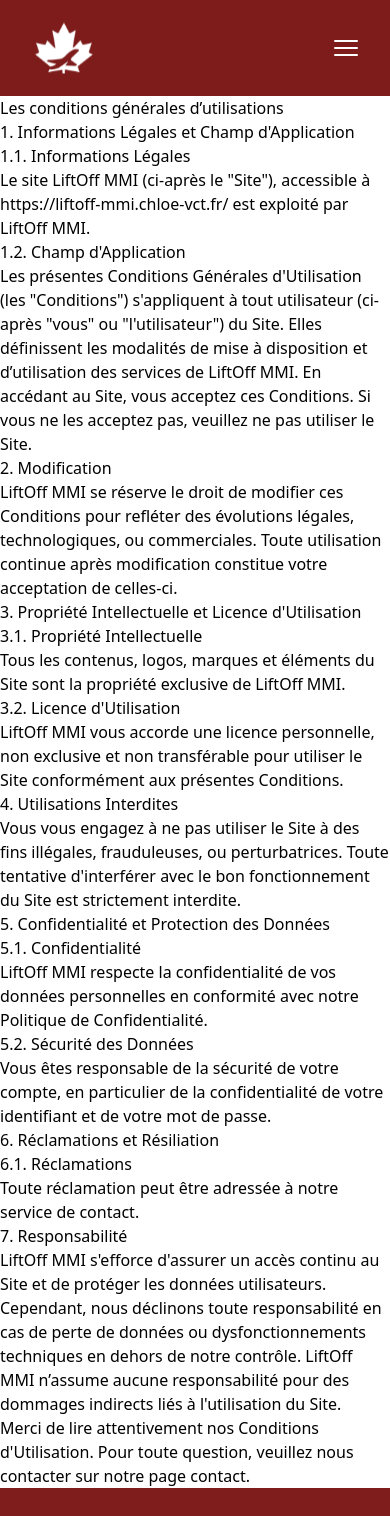
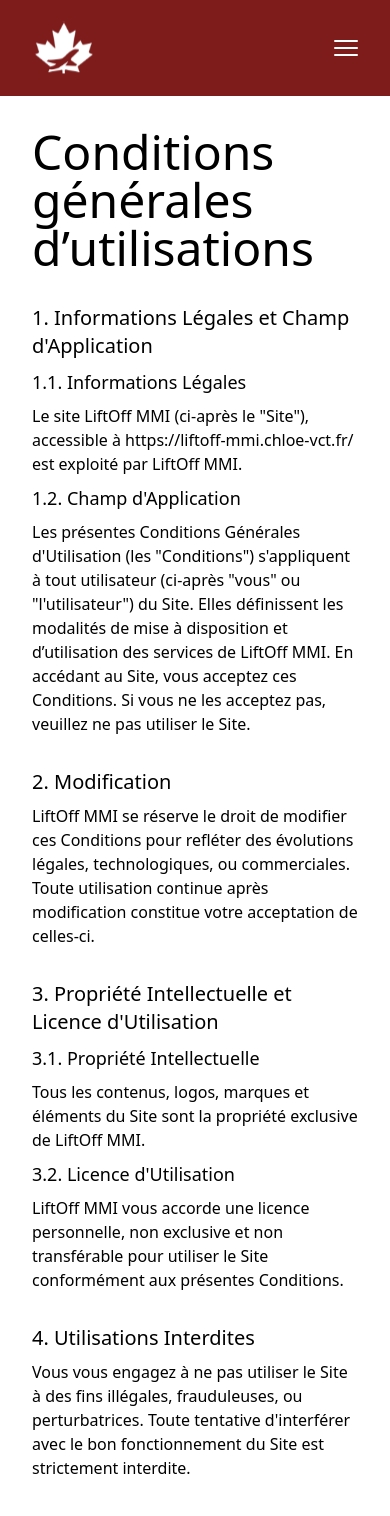
Before and after one commit to MaelleCoquelet/projetco_canada-mcoquelet_pmeloni_hpetit_cvincent, a Nuxt app: page /cgu in a window 390 px wide. Shown: the top 1516 px of the page. Built offline with nearby package versions, Linux system fonts and the light colour scheme.

Commit message:
Refactor CGU page layout with responsive design and improved styling

```diff
--- a/pages/cgu.vue
+++ b/pages/cgu.vue
@@ -2,32 +2,68 @@
 </script>
 
 <template>
-    <h1>Les conditions générales d’utilisations</h1>
-    <h2>1. Informations Légales et Champ d'Application</h2>
-    <h3>1.1. Informations Légales</h3>
-    <p>Le site LiftOff MMI (ci-après le "Site"), accessible à https://liftoff-mmi.chloe-vct.fr/ est exploité par LiftOff MMI.</p>
-    <h3>1.2. Champ d'Application</h3>
-    <p>Les présentes Conditions Générales d'Utilisation (les "Conditions") s'appliquent à tout utilisateur (ci-après "vous" ou "l'utilisateur") du Site. Elles définissent les modalités de mise à disposition et d’utilisation des services de LiftOff MMI. En accédant au Site, vous acceptez ces Conditions. Si vous ne les acceptez pas, veuillez ne pas utiliser le Site.</p>
-    <h2>2. Modification</h2>
-    <p>LiftOff MMI se réserve le droit de modifier ces Conditions pour refléter des évolutions légales, technologiques, ou commerciales. Toute utilisation continue après modification constitue votre acceptation de celles-ci.</p>
-    <h2>3. Propriété Intellectuelle et Licence d'Utilisation</h2>
-    <h3>3.1. Propriété Intellectuelle</h3>
-    <p>Tous les contenus, logos, marques et éléments du Site sont la propriété exclusive de LiftOff MMI.</p>
-    <h3>3.2. Licence d'Utilisation</h3>
-    <p>LiftOff MMI vous accorde une licence personnelle, non exclusive et non transférable pour utiliser le Site conformément aux présentes Conditions.</p>
-    <h2>4. Utilisations Interdites</h2>
-    <p>Vous vous engagez à ne pas utiliser le Site à des fins illégales, frauduleuses, ou perturbatrices. Toute tentative d'interférer avec le bon fonctionnement du Site est strictement interdite.</p>
-    <h2>5. Confidentialité et Protection des Données</h2>
-    <h3>5.1. Confidentialité</h3>
-    <p>LiftOff MMI respecte la confidentialité de vos données personnelles en conformité avec notre Politique de Confidentialité.</p>
-    <h3>5.2. Sécurité des Données</h3>
-    <p>Vous êtes responsable de la sécurité de votre compte, en particulier de la confidentialité de votre identifiant et de votre mot de passe.</p>
-    <h2>6. Réclamations et Résiliation</h2>
-    <h3>6.1. Réclamations</h3>
-    <p>Toute réclamation peut être adressée à notre service de contact.</p>
-    <h2>7. Responsabilité</h2>
-    <p>LiftOff MMI s'efforce d'assurer un accès continu au Site et de protéger les données utilisateurs. Cependant, nous déclinons toute responsabilité en cas de perte de données ou dysfonctionnements techniques en dehors de notre contrôle. LiftOff MMI n’assume aucune responsabilité pour des dommages indirects liés à l'utilisation du Site.</p>
-    <p>Merci de lire attentivement nos Conditions d'Utilisation. Pour toute question, veuillez nous contacter sur notre page contact.</p>
-
-
+    <div class="flex flex-col gap-8 p-8">
+        <h1 class="text-5xl md:text-6xl ">Conditions générales d’utilisations</h1>
+        <div class="flex flex-col gap-2">
+            <h2 class="text-xl md:text-3xl">1. Informations Légales et Champ d'Application</h2>
+            <h3 class="text-lg md:text-2xl">1.1. Informations Légales</h3>
+            <p>Le site LiftOff MMI (ci-après le "Site"), accessible à https://liftoff-mmi.chloe-vct.fr/ est exploité par
+                LiftOff MMI.</p>
+            <h3 class="text-lg md:text-2xl">1.2. Champ d'Application</h3>
+            <p>Les présentes Conditions Générales d'Utilisation (les "Conditions") s'appliquent à tout utilisateur
+                (ci-après
+                "vous" ou "l'utilisateur") du Site. Elles définissent les modalités de mise à disposition et
+                d’utilisation
+                des services de LiftOff MMI. En accédant au Site, vous acceptez ces Conditions. Si vous ne les acceptez
+                pas,
+                veuillez ne pas utiliser le Site.</p>
+        </div>
+        <div class="flex flex-col gap-2">
+            <h2 class="text-xl md:text-3xl">2. Modification</h2>
+            <p>LiftOff MMI se réserve le droit de modifier ces Conditions pour refléter des évolutions légales,
+                technologiques, ou commerciales. Toute utilisation continue après modification constitue votre
+                acceptation
+                de celles-ci.</p>
+        </div>
+        <div class="flex flex-col gap-2">
+            <h2 class="text-xl md:text-3xl">3. Propriété Intellectuelle et Licence d'Utilisation</h2>
+            <h3 class="text-lg md:text-2xl">3.1. Propriété Intellectuelle</h3>
+            <p>Tous les contenus, logos, marques et éléments du Site sont la propriété exclusive de LiftOff MMI.</p>
+            <h3 class="text-lg md:text-2xl">3.2. Licence d'Utilisation</h3>
+            <p>LiftOff MMI vous accorde une licence personnelle, non exclusive et non transférable pour utiliser le Site
+                conformément aux présentes Conditions.</p>
+        </div>
+        <div class="flex flex-col gap-2">
+            <h2 class="text-xl md:text-3xl">4. Utilisations Interdites</h2>
+            <p>Vous vous engagez à ne pas utiliser le Site à des fins illégales, frauduleuses, ou perturbatrices. Toute
+                tentative d'interférer avec le bon fonctionnement du Site est strictement interdite.</p>
+        </div>
+        <div class="flex flex-col gap-2">
+            <h2 class="text-xl md:text-3xl">5. Confidentialité et Protection des Données</h2>
+            <h3 class="text-lg md:text-2xl">5.1. Confidentialité</h3>
+            <p>LiftOff MMI respecte la confidentialité de vos données personnelles en conformité avec notre Politique de
+                Confidentialité.</p>
+            <h3 class="text-lg md:text-2xl">5.2. Sécurité des Données</h3>
+            <p>Vous êtes responsable de la sécurité de votre compte, en particulier de la confidentialité de votre
+                identifiant et de votre mot de passe.</p>
+        </div>
+        <div class="flex flex-col gap-2">
+            <h2 class="text-xl md:text-3xl">6. Réclamations et Résiliation</h2>
+            <h3 class="text-lg md:text-2xl">6.1. Réclamations</h3>
+            <p>Toute réclamation peut être adressée à notre service de contact.</p>
+        </div>
+        <div class="flex flex-col gap-2">
+            <h2 class="text-xl md:text-3xl">7. Responsabilité</h2>
+            <p>LiftOff MMI s'efforce d'assurer un accès continu au Site et de protéger les données utilisateurs.
+                Cependant,
+                nous déclinons toute responsabilité en cas de perte de données ou dysfonctionnements techniques en
+                dehors de
+                notre contrôle. LiftOff MMI n’assume aucune responsabilité pour des dommages indirects liés à
+                l'utilisation
+                du Site.</p>
+            <p>Merci de lire attentivement nos Conditions d'Utilisation. Pour toute question, veuillez nous contacter
+                sur
+                notre page contact.</p>
+        </div>
+    </div>
 </template>
```
